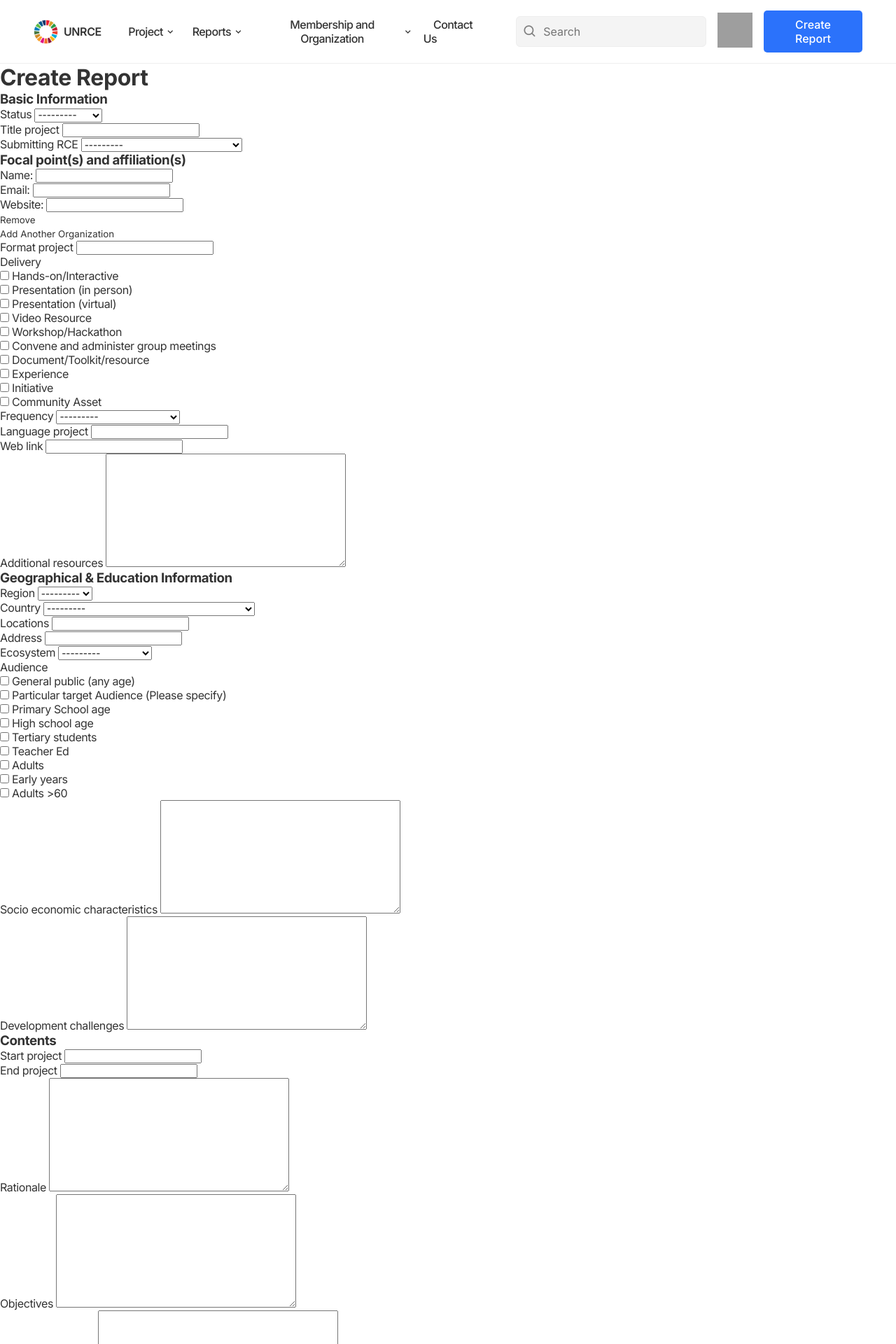
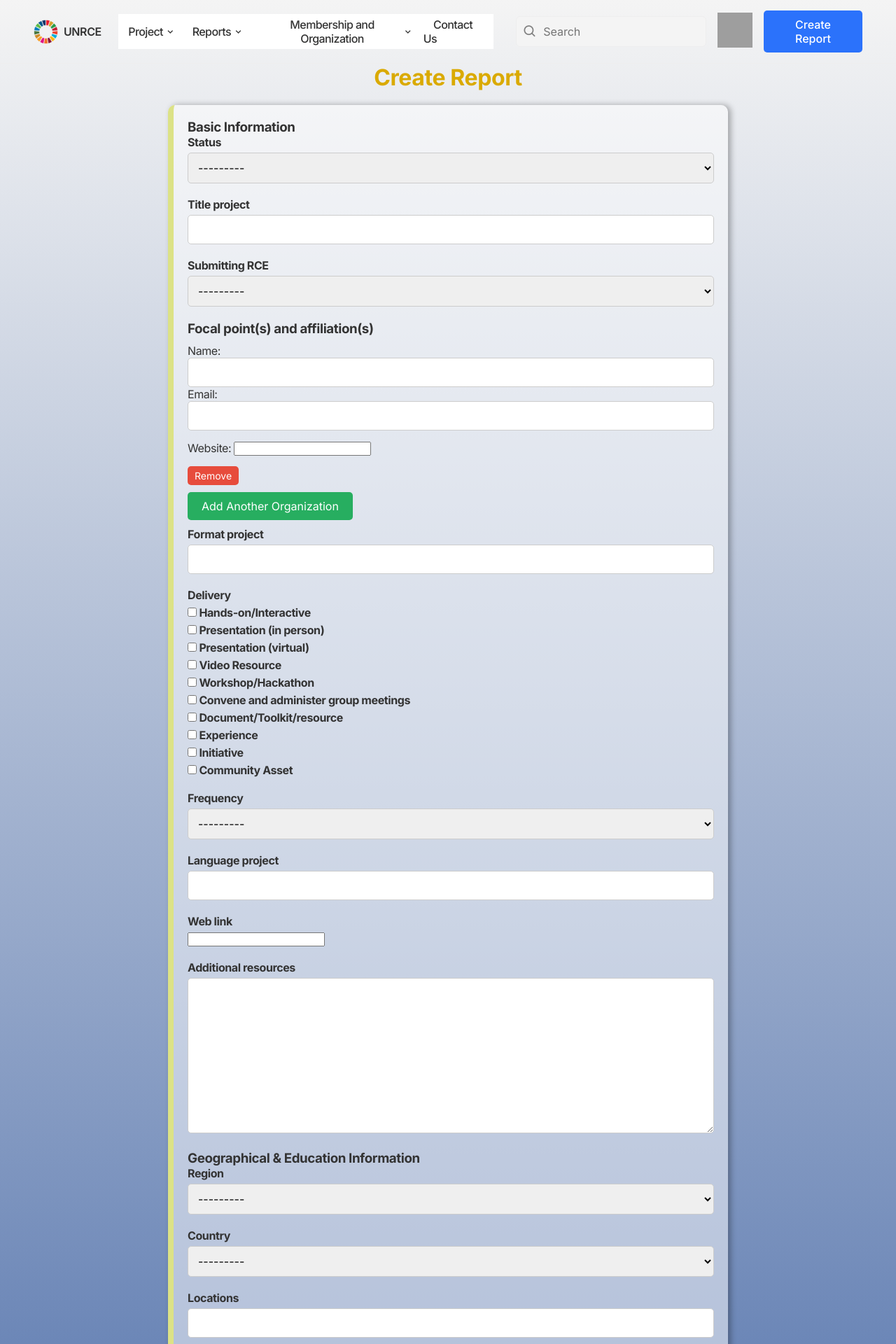
Before and after one commit to Syncline-blip/UN-RCE-WA-Database, a Django app: page /create_report/ in a window 1280 px wide. Shown: the top 1920 px of the page at 70% size. Run offline with Django 4.2, Linux system fonts and the light colour scheme; the visitor is signed in with stand-in values (Sample User, id 1); grey boxes are pictures that could not be loaded.

Commit message:
fix create_report page sty

```diff
--- a/unrce_project/static/css/create_report.css
+++ b/unrce_project/static/css/create_report.css
@@ -1,39 +1,41 @@
 body {
   font-family: Arial, sans-serif;
-  background-image: url(https://dynamic-media-cdn.tripadvisor.com/media/photo-o/16/07/59/18/tuscany-like-winthrop.jpg?w=1200&h=-1&s=1);
-  background-size: cover;
-  background-color: #f4f4f4;
+  background: linear-gradient(to bottom, #f4f4f4, #003087, #DAAA00);
   margin: 0;
   padding: 0;
 }
 
-.header {
+/* .heaer {
+  background-color:rgba(0, 0, 0, 0.2);
   text-align: center;
-  background-color: #003087;
-  color: #fff;
-  padding: 20px;
-}
+  padding: 20px 0;
+  margin-bottom: 10px;
+  z-index: 1999;
+  top: 2rem;
+  align-items: center;
+  border: 2px solid #DAAA00;
+  border-radius: 10px;
+  box-shadow: 0px 0px 10px rgba(0, 0, 0, 0.2);
+  width: calc(100% - 10px);
+  max-width: 100%;
+}  */
+
 .header h1 {
+  text-align: center;
+  margin: 0;
   color:#DAAA00;
 }
-.header a {
-  background-color: #fff;
-  color: #DAAA00;
-  border: none;
-  padding: 5px 10px;
-  border-radius: 5px;
-  cursor: pointer;
-  font-size: 14px;
-}
 
-.header button:hover {
-  background-color: #ddd;
+.heaer a {
+  color: white;
+  text-decoration: none;
+  margin-left: 20px;
 }
 
 .report-container {
   max-width: 800px;
   margin: 20px auto;
-  background-color: rgba(255, 255, 255, 0.8);;
+  background-color: rgba(255, 255, 255, 0.5);
   border-radius: 10px;
   border: none;
   border-left: 8px solid #dce286;
@@ -45,59 +47,126 @@
   margin-bottom: 20px;
 }
 
-label {
+.form-group h3 {
+  font-size: 20px;
+  color: #333;
+}
+
+.form-group label {
   display: block;
   font-weight: bold;
   margin-bottom: 5px;
 }
 
-input[type="text"], textarea {
-  width: 95%;
+input[type="text"],
+input[type="email"],
+input[type="password"],
+select,
+textarea {
+  width: 100%;
   padding: 10px;
   border: 1px solid #ccc;
+  border-radius: 5px;
+  font-size: 16px;
+}
+
+input[type="radio"] {
+  margin-right: 10px;
+}
+
+.organization-form{
+  margin-top: 10px;
+}
+
+.organization-form .website{
+  margin-top: 15px;
+}
+
+
+#add-organization {
+  background-color: #27ae60;
+  color: white;
+  border: none;
+  padding: 10px 20px;
+  cursor: pointer;
+  border-radius: 5px;
+  font-size: 16px;
+  margin-top: 10px;
+  margin-bottom: 10px;
+}
+
+.remove-org-form{
+  margin-top: 15px;
+  background-color: #e74c3c;
+  color: white;
+  border: none;
+  padding: 5px 10px;
+  cursor: pointer;
   border-radius: 5px;
   font-size: 14px;
 }
 
-textarea {
-  resize: vertical;
-}
 
-.form-group.full-width {
-  width: 100%;
-}
-
-select, input[type="email"] {
+#user-search {
   width: 100%;
   padding: 10px;
   border: 1px solid #ccc;
   border-radius: 5px;
-  font-size: 14px;
-  background-color: #f9f9f9;
+  font-size: 16px;
+  margin-bottom: 10px;
 }
 
-select {
-  background-color: #fff;
+.user-item {
+  background-color: #003087;
+  color: white;
+  padding: 5px 10px;
+  border-radius: 5px;
+  margin: 5px;
+  cursor: pointer;
+  font-size: 16px;
+}
+
+#linked-users-section {
+  margin-top: 20px;
+}
+
+/* SDG styling */
+.sdg-item {
+  display: inline-block;
+  margin-right: 20px;
+}
+
+.sdg-img {
+  width: 50px;
+  height: 50px;
+  border: 1px solid #ccc;
+  border-radius: 50%;
+  margin-bottom: 10px;
+}
+
+.sdg-options {
+  font-size: 14px;
+  margin-top: 5px;
 }
 
 
-button[type="submit"], button[type="button"] {
-  background-color: #003087;
-  color: #DAAA00;
-  border: none;
-  padding: 10px 15px;
-  border-radius: 5px;
-  cursor: pointer;
-  font-size: 14px;
-  transition: background-color 0.3s;
+.save-options {
+  text-align: center;
+  margin-top: 20px;
+  margin-bottom: 30px;
 }
 
-button[type="submit"]:hover, button[type="button"]:hover {
-  background-color: #0056b3;
+.save-options button[type="submit"] {
+  background-color: #27ae60;
+  color: white;
+  border: none;
+  padding: 10px 20px;
+  cursor: pointer;
+  border-radius: 5px;
+  font-size: 16px;
+  margin-right: 30px;
 }
 
-.save-options {
-  display: flex;
-  justify-content: space-between;
-  align-items: center;
+.save-options button[type="submit"]:hover {
+  background-color: #219a52;
 }
--- a/unrce_project/unrce/templates/unrce/create_report.html
+++ b/unrce_project/unrce/templates/unrce/create_report.html
@@ -7,183 +7,12 @@
     <meta charset="UTF-8">
     <meta name="viewport" content="width=device-width, initial-scale=1.0">
     <link rel="stylesheet" href="https://cdnjs.cloudflare.com/ajax/libs/font-awesome/5.15.3/css/all.min.css">
-    <link rel="stylesheet" href="{% static 'css/create_report2.css' %}">
+    <link rel="stylesheet" href="{% static 'css/create_report.css' %}">
     <title>{% block title %}Create Report{% endblock %}</title>
     <script src="https://code.jquery.com/jquery-3.6.0.min.js"></script>
     <script src="{% static 'admin/js/jquery.init.js' %}"></script>
     <script src="{% static 'admin/js/actions.js' %}"></script>
     <script src="{% static 'admin/js/inlines.js' %}"></script>
-<!-- <style>
-    body {
-        font-family: Arial, sans-serif;
-        background: linear-gradient(to bottom, #f4f4f4, #003087, #DAAA00);
-        margin: 0;
-        padding: 0;
-      }
-
-      /* .heaer {
-        background-color:rgba(0, 0, 0, 0.2);
-        text-align: center;
-        padding: 20px 0;
-        margin-bottom: 10px;
-        z-index: 1999;
-        top: 2rem;
-        align-items: center;
-        border: 2px solid #DAAA00;
-        border-radius: 10px;
-        box-shadow: 0px 0px 10px rgba(0, 0, 0, 0.2);
-        width: calc(100% - 10px);
-        max-width: 100%;
-      }  */
-
-      .header h1 {
-        text-align: center;
-        margin: 0;
-        color:#DAAA00;
-      }
-
-      .heaer a {
-        color: white;
-        text-decoration: none;
-        margin-left: 20px;
-      }
-
-      .report-container {
-        max-width: 800px;
-        margin: 20px auto;
-        background-color: rgba(255, 255, 255, 0.5);
-        border-radius: 10px;
-        border: none;
-        border-left: 8px solid #dce286;
-        box-shadow: 4px 0px 8px rgba(0, 0, 0, 0.3);
-        padding: 20px;
-      }
-
-      .form-group {
-        margin-bottom: 20px;
-      }
-
-      .form-group h3 {
-        font-size: 20px;
-        color: #333;
-      }
-
-      .form-group label {
-        display: block;
-        font-weight: bold;
-        margin-bottom: 5px;
-      }
-
-      input[type="text"],
-      input[type="email"],
-      input[type="password"],
-      select,
-      textarea {
-        width: 100%;
-        padding: 10px;
-        border: 1px solid #ccc;
-        border-radius: 5px;
-        font-size: 16px;
-      }
-
-      input[type="radio"] {
-        margin-right: 10px;
-      }
-
-
-      #add-organization {
-        background-color: #27ae60;
-        color: white;
-        border: none;
-        padding: 10px 20px;
-        cursor: pointer;
-        border-radius: 5px;
-        font-size: 16px;
-        margin-top: 10px;
-        margin-bottom: 10px;
-      }
-
-      .remove-organization {
-        background-color: #e74c3c;
-        color: white;
-        border: none;
-        padding: 5px 10px;
-        cursor: pointer;
-        border-radius: 5px;
-        font-size: 14px;
-      }
-
-
-      #user-search {
-        width: 100%;
-        padding: 10px;
-        border: 1px solid #ccc;
-        border-radius: 5px;
-        font-size: 16px;
-        margin-bottom: 10px;
-      }
-
-      .user-item {
-        background-color: #003087;
-        color: white;
-        padding: 5px 10px;
-        border-radius: 5px;
-        margin: 5px;
-        cursor: pointer;
-        font-size: 16px;
-      }
-
-      #linked-users-section {
-        margin-top: 20px;
-      }
-
-      /* SDG styling */
-      .sdg-item {
-        display: inline-block;
-        margin-right: 20px;
-      }
-
-      .sdg-img {
-        width: 50px;
-        height: 50px;
-        border: 1px solid #ccc;
-        border-radius: 50%;
-        margin-bottom: 10px;
-      }
-
-      .sdg-options {
-        font-size: 14px;
-        margin-top: 5px;
-      }
-
-
-      .save-options {
-        text-align: center;
-        margin-top: 20px;
-      }
-
-      .save-options button[type="submit"] {
-        background-color: #27ae60;
-        color: white;
-        border: none;
-        padding: 10px 20px;
-        cursor: pointer;
-        border-radius: 5px;
-        font-size: 16px;
-      }
-
-      .save-options button[type="submit"]:hover {
-        background-color: #219a52;
-      }
-</style> -->
-<style>
-    .sdg-img {
-        width: 100px;
-        height: 100px;
-        border: 1px solid #ccc;
-        margin-bottom: 10px;
-      }
-</style>
 
 </head>
 {% endblock %}
@@ -255,20 +84,14 @@
     <div class="organization-form" data-prefix="{{ form.prefix }}">
         {{ form.name.label }}: {{ form.name }}<br>
         {{ form.email.label }}: {{ form.email }}<br>
+        <div class="website">
         {{ form.website.label }}: {{ form.website }}<br>
+        </div>
         <button type="button" class="remove-org-form">Remove</button>
     </div>
 {% endfor %}
         <button type="button" id="add-organization">Add Another Organization</button>
     </div>
-</div>
-
-
-
-
-
-
-
 
     <!-- format_project -->
     <div class="form-group {% if report_form.format_project.errors %}has-error{% endif %}">
@@ -564,6 +387,7 @@
         <input type="file" name="file" id="files" multiple>
     </div>
 
+</div>
       <!--Save form button-->
   <div class="save-options">
     <button type="submit" name="save">Save Report</button>
```
